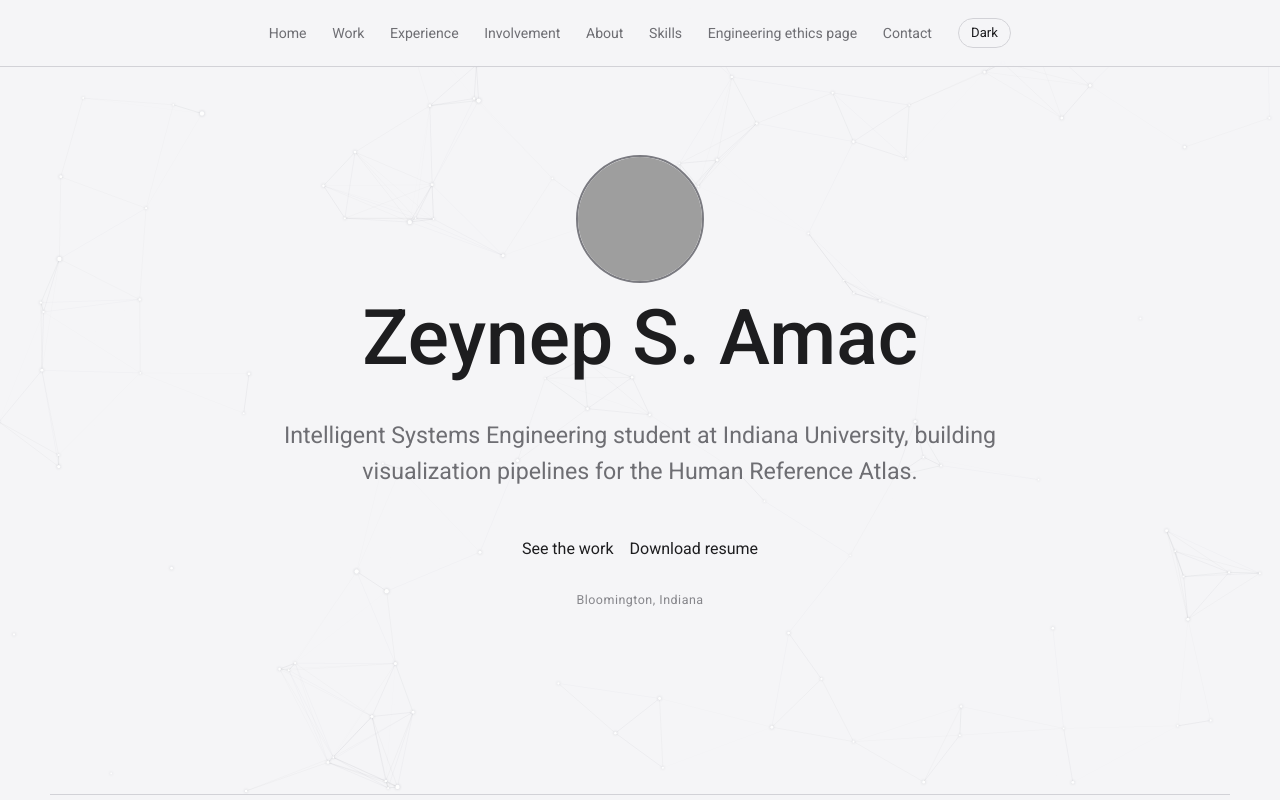
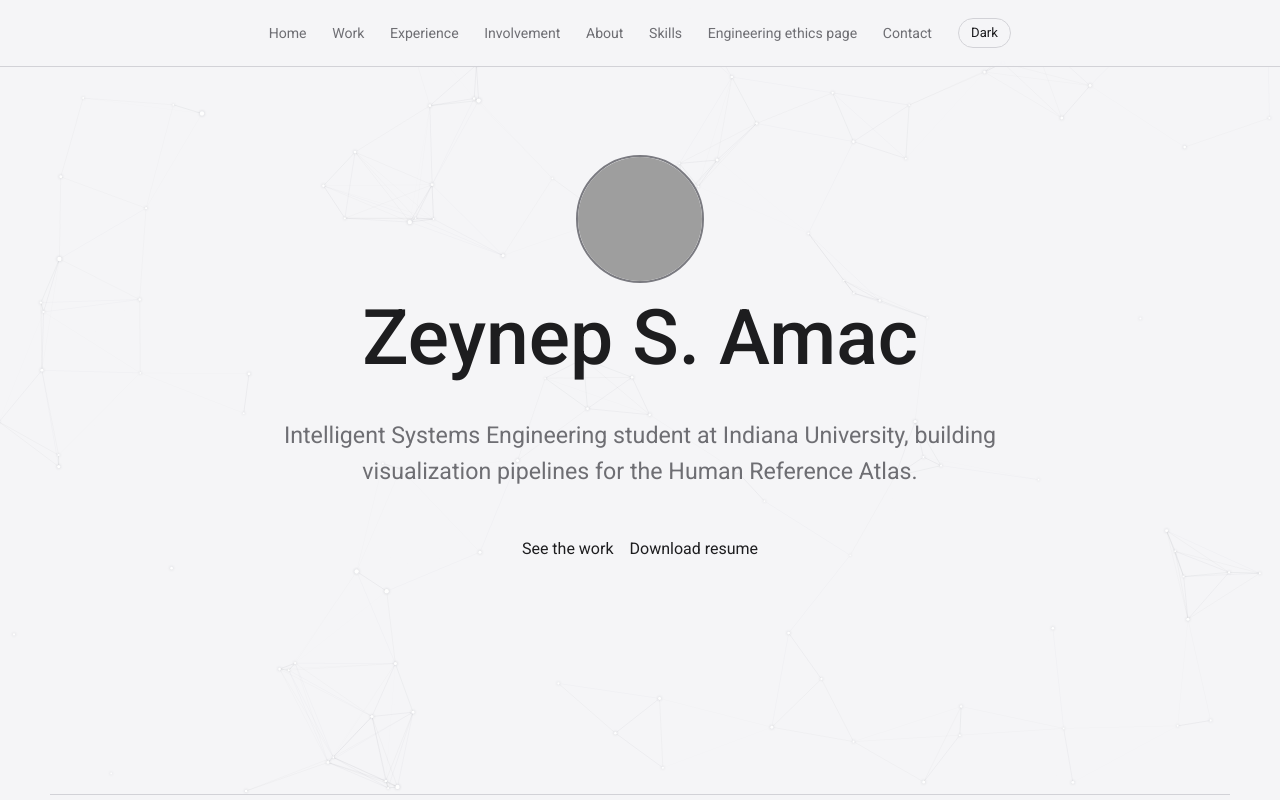
Before and after one commit to zeynepamac01/zeynep-portfolio, a plain HTML site: page index.html in a window 1280 px wide. Shown: the top 800 px of the page. Drawn offline with Linux system fonts and the light colour scheme; grey boxes are pictures that could not be loaded; animation ran at ten frames a second.

Commit message:
update the index

```diff
--- a/index.html
+++ b/index.html
@@ -44,8 +44,6 @@
     <div class="hero-actions">
       <a href="#work" class="underline-btn">See the work</a>
       <a href="./Zeynep_Amac_Resume_26-27.pdf" class="underline-btn" id="resume-link">Download resume</a>
-    </div>
-    <p class="hero-location">Bloomington, Indiana</p>
   </section>
 
   <!-- ============ PROJECTS (rendered from JS) ============ -->
```
